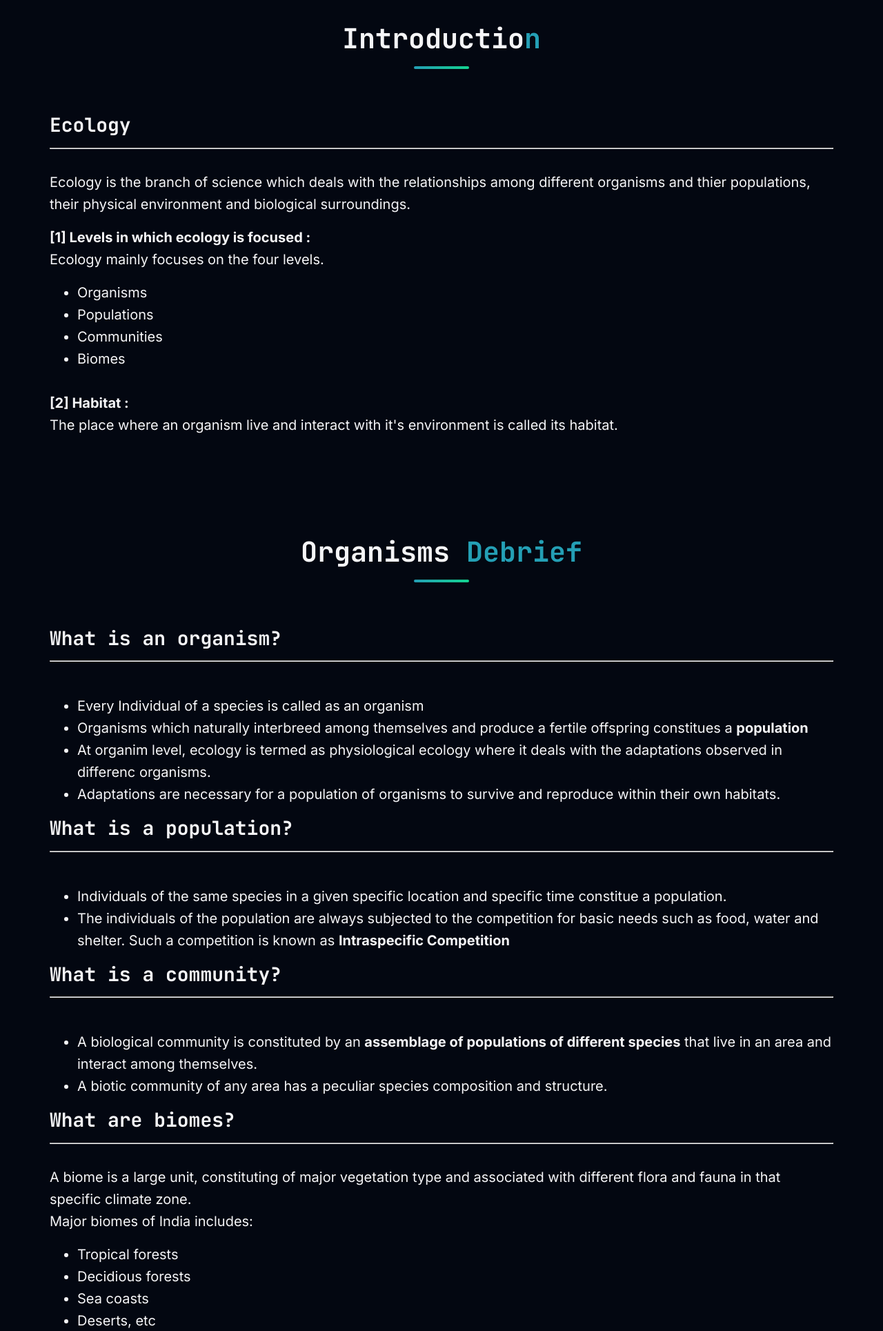
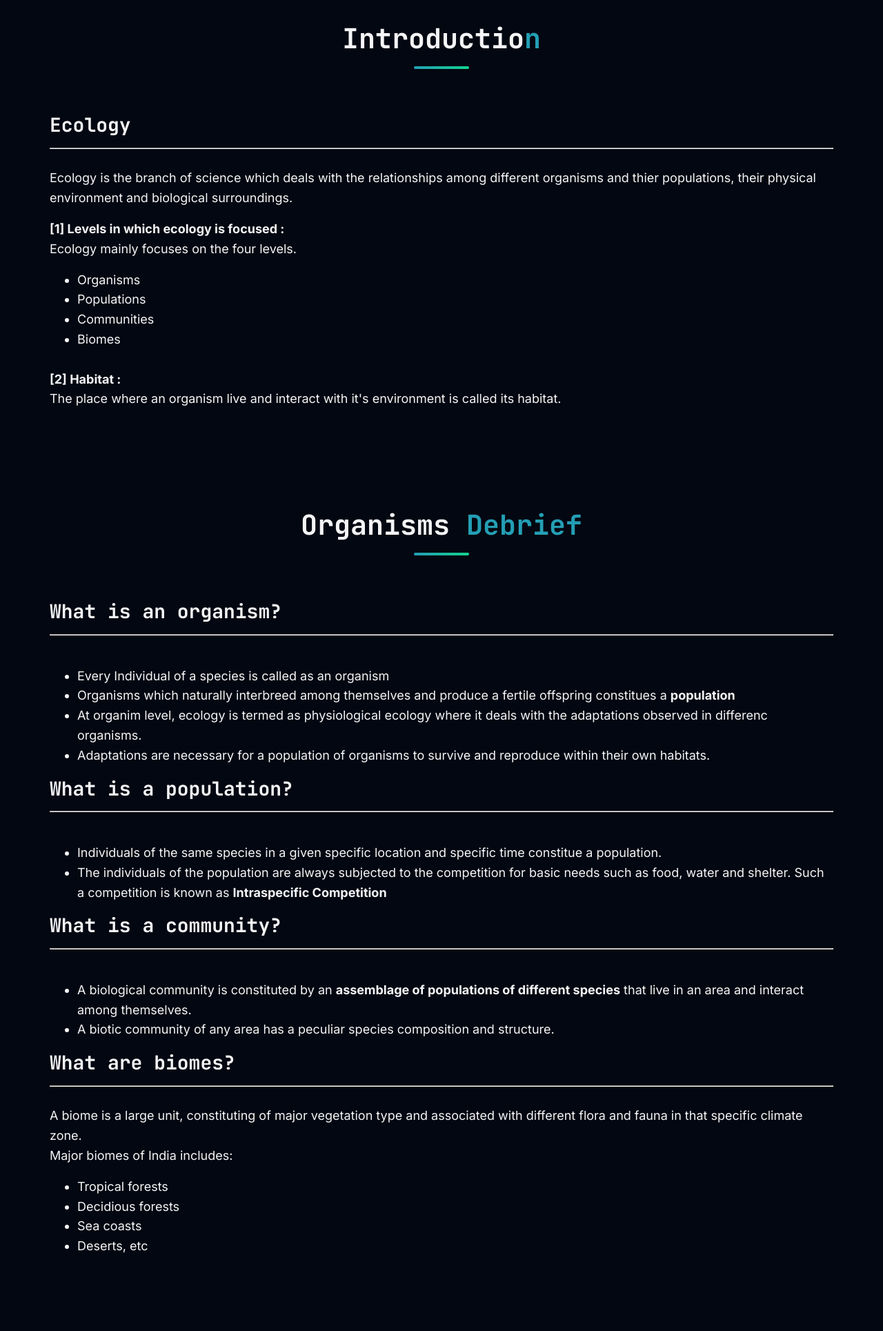
Before and after one commit to Visvasrk-221E/render, a Flask app: page /subjects/biology/organisms_and_populations in a window 1280 px wide. Shown: the part 832-2761 px from the top of the page at 69% size. Run offline with Flask 3, Linux system fonts and the light colour scheme.

Commit message:
changed font size

```diff
--- a/templates/biology/organisms_and_populations.html
+++ b/templates/biology/organisms_and_populations.html
@@ -43,7 +43,7 @@
 			<div class="section-line"></div>
 		</div>
 		<div class="about-content">
-			<div class="text-primary" style="font-size:20px;">
+			<div class="text-primary" style="font-size:18px;">
 				<h3> Ecology</h3>
 				<hr><br>
 				<p>Ecology is the branch of science which deals with the relationships among different organisms and thier populations, their physical environment and biological surroundings.</p>
@@ -70,7 +70,7 @@
 			<div class="section-line"></div>
 		</div>
 		<div class="about-content">
-			<div class="text-primary" style="font-size:20px;">
+			<div class="text-primary" style="font-size:18px;">
 				<h3>What is an organism?</h3>
 				<hr><br>
 				<p>
@@ -120,7 +120,7 @@
 			<div class="section-line"></div>
 		</div>
 		<div class="about-content">
-			<div class="text-primary" style="font-size:20px;">
+			<div class="text-primary" style="font-size:18px;">
 				<h3>Population Attributes</h3>
 				<hr><br>
 				<p>
@@ -191,7 +191,7 @@
 			<h2>Population Growth<span class="accent">Models</span></h2>
 			<div class="section-line"></div>
 		</div>
-		<div class="about-content" style="font-size:20px;">
+		<div class="about-content" style="font-size:18px;">
 			<div class="text-primary">
 				<h3>What are population growth models?</h3><hr><br>
 				<p>Human beings have been concerned about the unbridled human population growth and problems created by it in our country and it is therfore natural for us to be <b>curious</b> if different animal populations in natre behave the same way or show some restraints on growth. Perhaps, we can learn a lesson or two from nature on how to control population growth.<br><br>Hence forth, it is necessary for us to develop a coherent mathematical model which can input data as population attributes and show output on how it is likely to change in the near future.<br><br> Such models to make observation on population, predict the forthcomming population and any history of records are called as population growth models.</p>
@@ -259,7 +259,7 @@
 			<div class="section-line"></div>
 		</div>
 		<div class="about-content">
-			<div class="text-primary" style="font-size:20px;">
+			<div class="text-primary" style="font-size:18px;">
 				<h3>Reason for evolution</h3><hr><br>
 				<p>Populations evolve to maximise thier reproductive fitness, also called as <b>Darwinian fitness</b>. Species with darwinian fitness always has high r value, in the habitat in which they live. Under a particular set of selection pressures, organisms evolve towards the <b>most effective reproductive stage</b></p>
 				<h3>Breeding Strategies</h3><hr><br>
@@ -277,7 +277,7 @@
 			<div class="section-line"></div>
 		</div>
 		<div class="about-content">
-			<div class="text-primary" style="font-size:20px;">
+			<div class="text-primary" style="font-size:18px;">
 				<h3>Introduction</h3><hr><br>
 				<p><ul style="padding-left:20px;"><li>Living populations/ organisms can not live in siolation and they do interact in various ways to form biological communities.</li><li>Interspecific interactions are interactinos between individuals or poopulations of two <b> differenct species</b>.</li><li>Some may be beneficial to both the interacting organisms.(<b>Mutualism</b>)</li><li>Benificial to only one organsism and harmful to the other.(<b>Parasitism and predation</b>)</li><li>Benificial to one and neutral to another(<b> commensalism</b> )</li><li>Harmful to one and neutral to the other species(<b> Ammensalism</b>)</li><li>Or, sometimes harmful to both the interacting species(<b> competition </b>)</li></ul></p>
 			</div>
@@ -291,7 +291,7 @@
 			<div class="section-line"></div>
 		</div>
 		<div class="about-content">
-			<div class="text-primary" style="font-size:20px;">
+			<div class="text-primary" style="font-size:18px;">
 				<h3>Introduction to Mutualism</h3>
 				<p>It is an interspecific relation in which both the interacting species are benifitted. The following are examples of the mutualism</p>
 				<div class="project-card" style="height:auto; width:100%;">
@@ -334,7 +334,7 @@
 			<div class="section-line"></div>
 		</div>
 		<div class="about-content">
-			<div class="text-primary" style="font-size:20px;">
+			<div class="text-primary" style="font-size:18px;">
 				<h3>Definition</h3><hr><br>
 				<p>Predation is an interspecific interaction where one animal (predator kills) the other animal,ie it's food (prey). In this relation, one species is benefitted, other is harmed.</p>
 				<h3>Predation as process for energy transfer</h3><hr><br>
@@ -389,7 +389,7 @@
 			<div class="section-line"></div>
 		</div>
 		<div class="about-content">
-			<div class="text-primary" style="font-size:20px;">
+			<div class="text-primary" style="font-size:18px;">
 				<h3>Definition and Examples</h3><hr><br>
 				<p>Commensalism is defined as the interspecific interacton, where one species is benefitted while the other is neither harmed nor benefitted. Some common examples of commensalism are provided below...</p>
 				<div class="project-card" style="height:auto; width:100%;">
@@ -428,7 +428,7 @@
 			<div class="section-line"></div>
 		</div>
 		<div class="about-content">
-			<div class="text-primary" style="font-size:20px;">
+			<div class="text-primary" style="font-size:18px;">
 				<h3>Definition and Example</h3><hr><br>
 				<p>Ammensalism can be defined as the type of interspecific interaction where one species gets harmed and the other interacting species is neither harmed nor benefitted. See the following example.</p>
 				<div class="project-card" style="height:auto; width:100%;">
@@ -448,7 +448,7 @@
 			<div class="section-line"></div>
 		</div>
 		<div class="about-content">
-			<div class="text-primary" style="font-size:20px;">
+			<div class="text-primary" style="font-size:18px;">
 				<h3>Definition and Host Specificity</h3><hr><br>
 				<p>Considering that the parasitic mode of life ensures free lodging and meals, it is not surprising that parasitism has evolved in so many taxonomic groups from plants to higher vertebrates.Many parasites have evolved to be host specific, meaning, they can parasitise only a single species of host in sucah a way that both host and the parasite tend to <b>co evolve</b>. That is, if the host evolves special mechanisms for rejecting ro resisting the parasite, then the parasite has to evolve mechanisms to counteract and neutralise them, in order to be competant with the same host species.</p><br>
 				<div class="project-card" style="height:auto; width:100%;">
@@ -480,7 +480,7 @@
 			<div class="section-line"></div>
 		</div>
 		<div class="about-content">
-			<div class="text-primary" style="font-size:20px;">
+			<div class="text-primary" style="font-size:18px;">
 				<h3>Darwinian Competition and Modern Views</h3><hr><br>
 				<p>When Darwin spoke of the struggle for existence and survival of the fittest, he was convinced that the interspecific competitionis a potent force in organinc evolution. It is generally believed that competition occurs when closely related species compete for the same resources that are limiting, but this is <b>not entirely true</b>.There are two modifications on the basis of competition, build on top of the Darwinian principles. They are as shown below.</p><br>
 				<div class="project-card" style="height:auto; width:100%;">
@@ -527,7 +527,7 @@
 			<h2>General<span class="accent"> Section</span></h2>
 			<div class="section-line"></div>
 		</div>
-		<div class="about-content" style="font-size:20px;">
+		<div class="about-content" style="font-size:18px;">
 			<div class="text-primary">
 				<h3>Why does herbivores and plants appear to be more adversly affected by competition that carnivores?</h3>
 				<p>As per NCERT, herbivores and plants appear to be more adversely affected by competition than carnivores because herbivores depend directly on plants, which are limited and stationary resources. Plants compete intensely with each other for sunlight, nutrients, and space, and herbivores compete for this limited plant biomass as their sole food source. In contrast, carnivores often have a broader range of prey and can switch between different prey species, reducing their direct competition. Additionally, plants cannot escape herbivory and must develop various defenses, leading to stronger competitive pressures on both plants and herbivores. Thus, the limited and specialized food resources make herbivores and plants more vulnerable to adverse effects of competition compared to carnivores.</p>
--- a/templates/cybersecurity/basic_tools/nmap.html
+++ b/templates/cybersecurity/basic_tools/nmap.html
@@ -40,7 +40,7 @@
 			<div class="section-line"></div>
 		</div>
 		<div class="about-content">
-			<div class="text-primary" style="font-size:20px;">
+			<div class="text-primary" style="font-size:18px;">
 				<p>Nmap works by sending specially crafted packets to target systems and analyzing the responses. This allows it to determine which services are running, whether firewalls are in place, and what potential vulnerabilities may exist. Beyond simple port scanning, Nmap supports advanced techniques such as OS fingerprinting, version detection, and traceroute analysis. With the addition of the Nmap Scripting Engine (NSE), users can automate tasks like brute-force authentication attempts, malware detection, and vulnerability checking, extending Nmap far beyond a basic scanner.</p>
 				<p>In practice, Nmap is used for both defensive and offensive purposes. System administrators employ it to verify network configurations, detect unauthorized devices, and strengthen security. Ethical hackers and penetration testers use it to simulate the reconnaissance phase of attacks, providing valuable insight into what information an adversary could gather. Because of its power, Nmap is included by default in many security-focused Linux distributions, such as Kali Linux and Parrot OS.</p>
 				<p>Nmap’s philosophy reflects the essence of cybersecurity: knowledge is the first line of defense. By making hidden structures visible, it transforms the abstract landscape of networks into a map that can be studied, secured, and improved...</p>
@@ -56,7 +56,7 @@
 			<div class="section-line"></div>
 		</div>
 		<div class="about-content">
-			<div class="text-primary" style="font-size:20px;">
+			<div class="text-primary" style="font-size:18px;">
 				<div class="about-quote">
 					<h3>Introduction</h3>
 					<p>Enumeration is the moment when reconnaissance ceases to be passive observation and becomes active conversation. It is the disciplined practice of interrogating a target’s systems and services to reveal the explicit, actionable details that passive scans only hint at: user names, service banners, software versions, available shares, protocol behaviors, API endpoints, error messages, and configuration quirks. The goal of enumeration is not immediate exploitation; rather it is to compile a high-fidelity model of the target’s attack surface so that opportunities and constraints become visible. This model transforms vague possibilities into concrete attack vectors, prioritized by likelihood and impact..</p>
@@ -101,7 +101,7 @@
 			<h2>Understanding<span class="accent"> Enumeration</span></h2>
 			<div class="section-line"></div>
 		</div>
-		<div class="about-content" style="font-size:20px;">
+		<div class="about-content" style="font-size:18px;">
 			<div class="text-primary">
 				<h3>Imagine the following situation</h3><hr><br>
 				<p>Our partner is not at home and has misplaced our car keys. We call our partner and ask where the keys are. If we get an answer like “in the living room,” it is entirely unclear and can take much time to find them there. However, what if our partner tells us something like “in the living room on the white shelf, next to the TV, in the third drawer”? As a result, it will be much easier to find them..</p>
```
Also changed, not shown: templates/biology/molecular_basis_of_inheritance.html (+13 -13 lines), templates/cybersecurity/cybersec0.html (+5 -5 lines), 1 other file.
